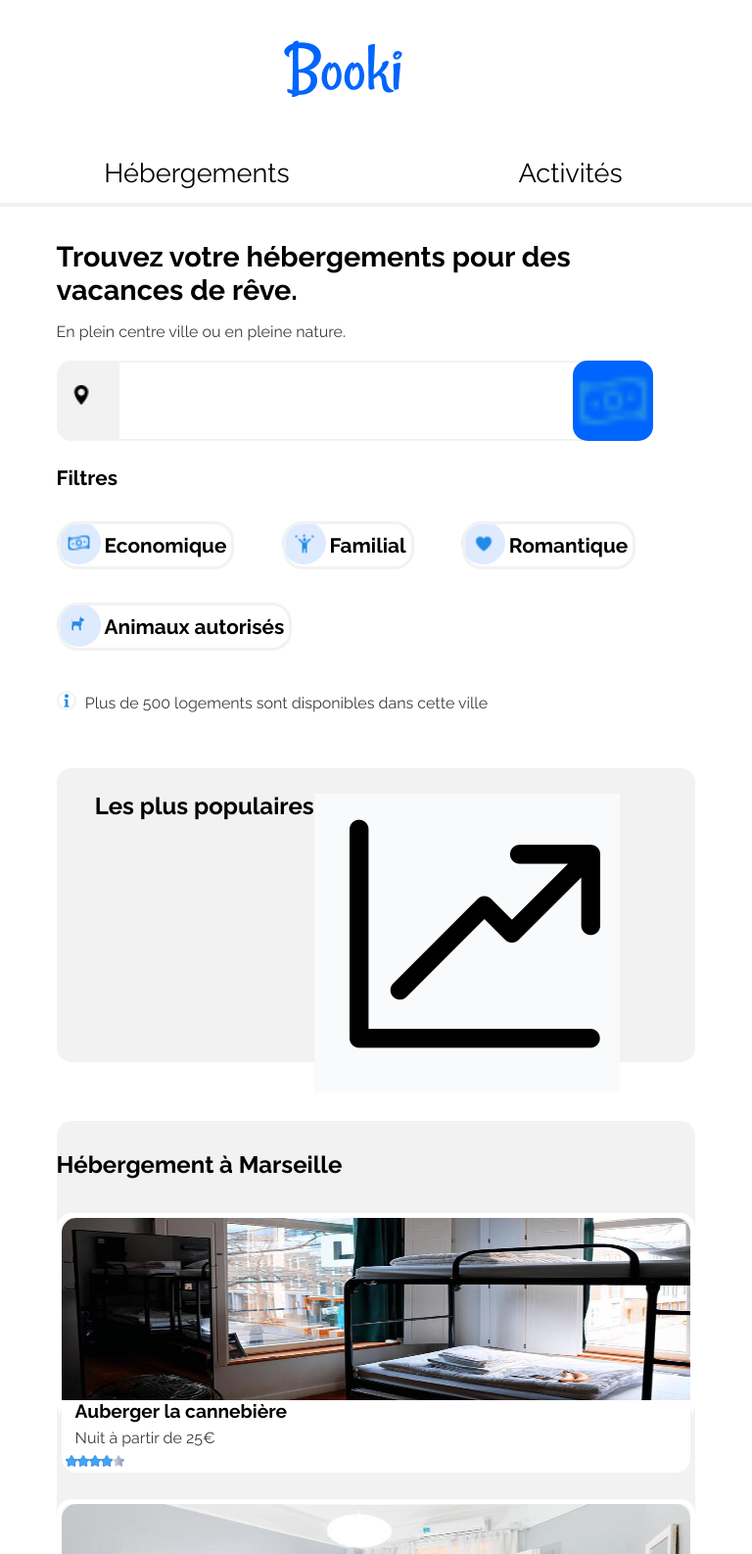
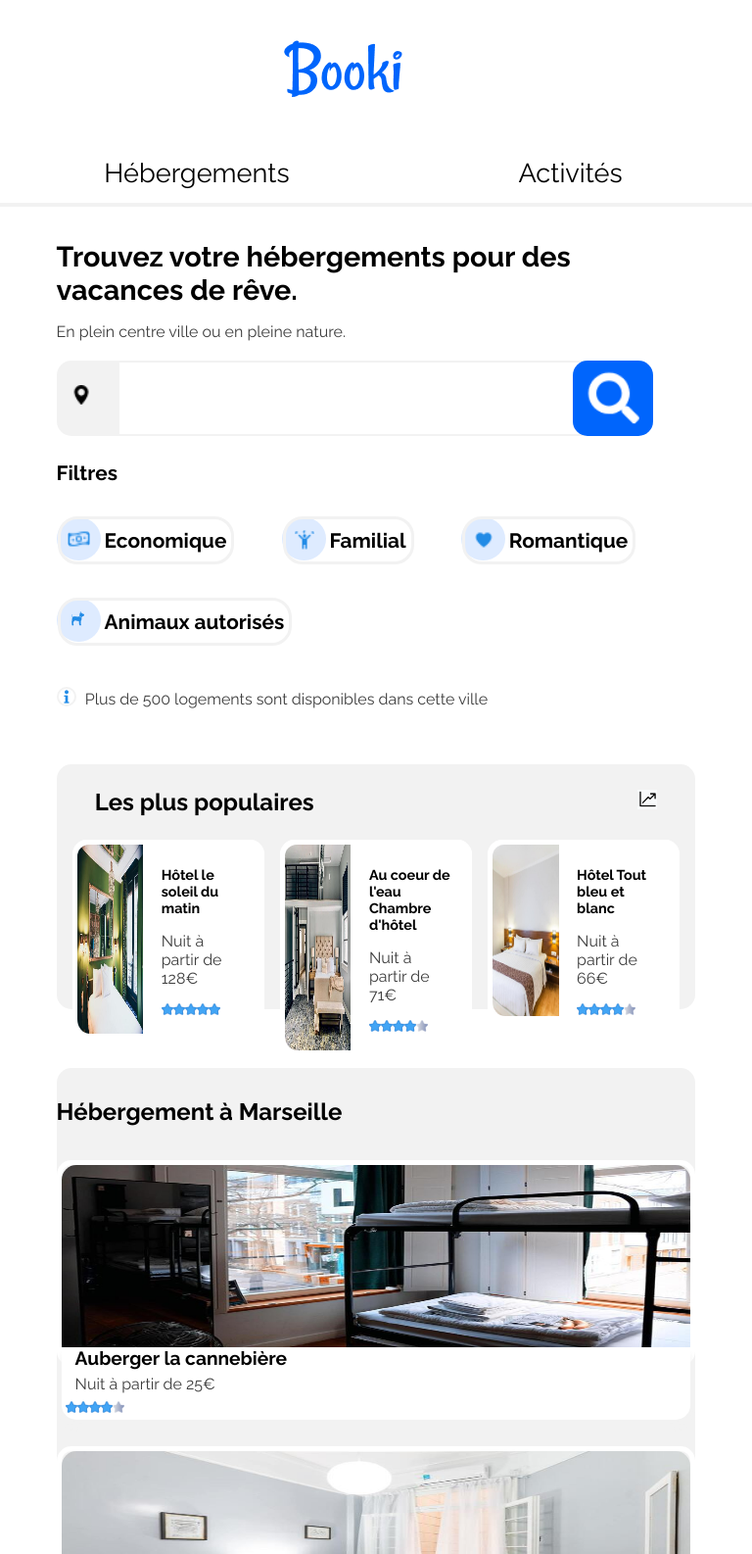
Before and after one commit to Regis73/booki, a plain HTML site: page index.html in a window 768 px wide. Shown: the top 1586 px of the page at 98% size. Drawn offline with Linux system fonts and the light colour scheme.

Commit message:
modification du html css et ajout d'icon de rechercheet amelioration de la version tablette pour un bon rendu

```diff
--- a/bookicss/bookistyles.css
+++ b/bookicss/bookistyles.css
@@ -2,9 +2,7 @@
 body{
    margin: 0;
    padding: 0;
-    /*font-family: 'Manrope', sans-serif;
-    font-family: 'Montserrat', sans-serif;*/
-    font-family: 'Raleway', sans-serif;
+   font-family: 'Raleway', sans-serif;
 }
 header, main{
     margin: 2px 50px;
@@ -658,12 +656,17 @@ main{
 }
 #pop{
     width: 100%;
-    height: 300px;
+    height: 250px;
     margin-bottom: 60px;
 }
 #entpop-tab{
     display: flex;
     flex-direction: row;
+    justify-content: space-between;
+}
+#entpop-tab img{
+    width: 20px;
+    height: 20px;
 }
 #entpop{
     display: none;
@@ -679,6 +682,17 @@ main{
     width: 30%;
     margin: 0;
     word-wrap: wrap;
+    padding: 0;
+}
+#pop1 a, #pop2 a, #pop3 a{
+    padding: 0;
+    margin: 0;
+}
+#pop1 h4, #pop2 h4, #pop3 h4{
+    font-size: 90%;
+}
+#pop .art-img{
+    width: 95%;
 }
 /*section hebergement prendra toute la largueur main*/
 #hebergement{
--- a/index.html
+++ b/index.html
@@ -32,7 +32,7 @@
                 <label  for="place-search"><img class="search-icon" src="images/logo/maps-and-flags (2).png" alt="icon"></label>
                 <input type="search" id="place-search" name="place-search">
                 <input type="submit" id="subm" value="Rechercher">
-                <input type="image" src="images/logo/icons8-money-16.png" name="mobil" id="mobil">
+                <input type="image" src="images/logo/search-icon.png" name="mobil" id="mobil">
             </form>
             <ul id="filtres">
                 <li id="filtre0">
```
Also changed, not shown: images/logo/search-icon.png (added).
